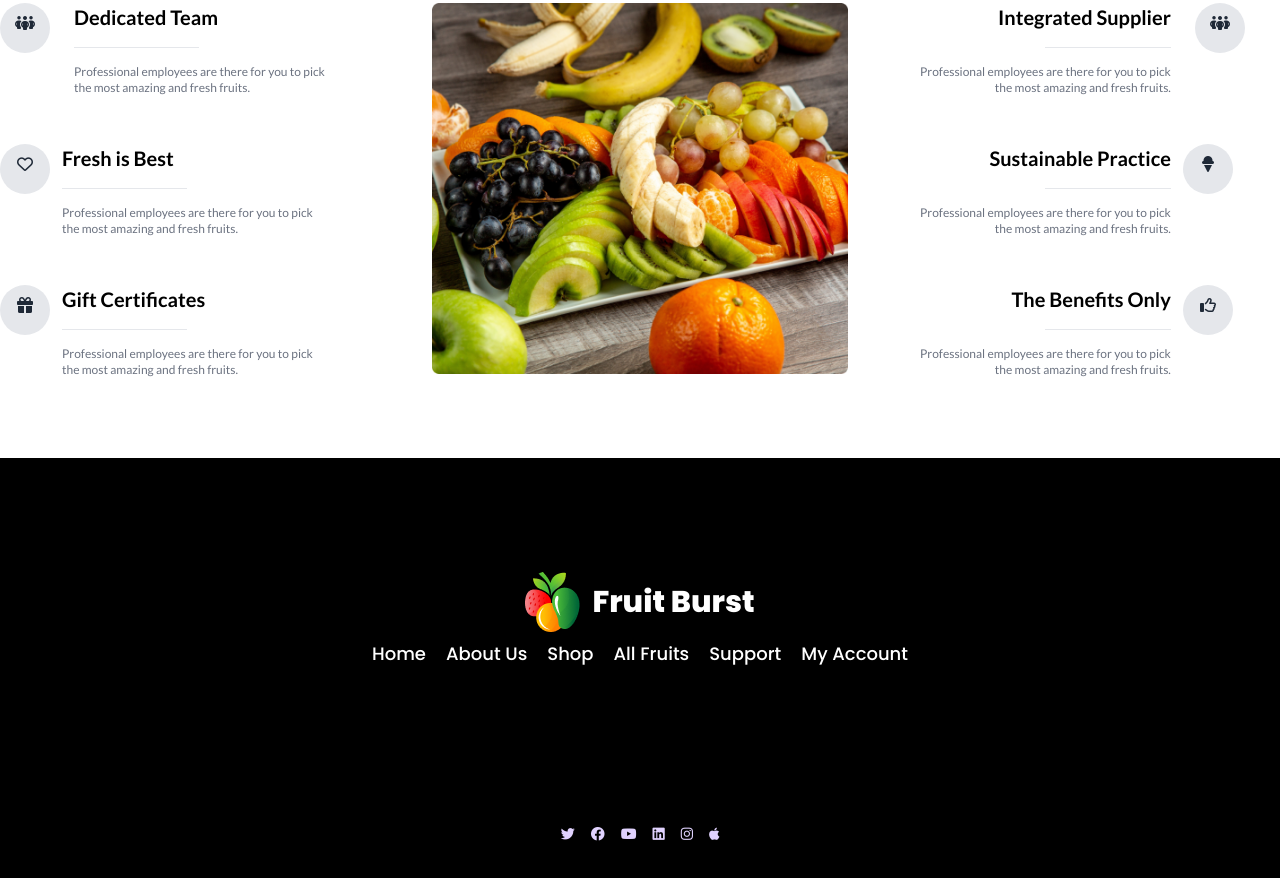
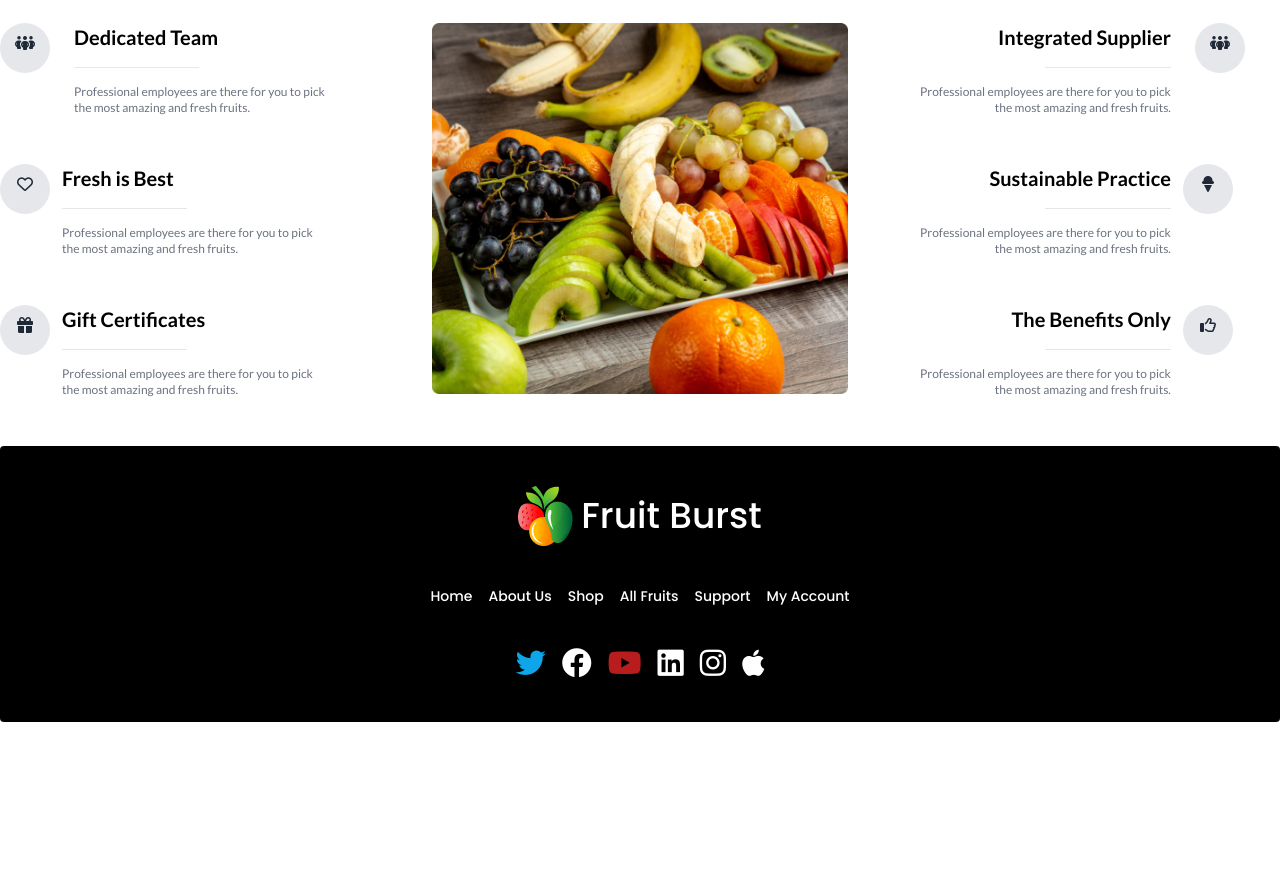
Before and after one commit to ASRAF-JAHAN/Assignment-task-three, a plain HTML site: page index.html in a window 1280 px wide. Shown: the part 2876-3754 px from the top of the page. After the commit the page ends 3598 px from the top, so only its background shows below. Drawn offline with nearby package versions, Linux system fonts and the light colour scheme.

Commit message:
footer is done finaly

```diff
--- a/index.html
+++ b/index.html
@@ -32,7 +32,7 @@
 </head>
 
 <body class="font-Lato font-Poppins ">
-  <header>
+  <header >
     <!-- nav bar section -->
     <nav class="max-w-screen-xl mx-auto mt-6 text-white  ">
       <div class="navbar  bg-[#F85559] rounded-full">
@@ -142,7 +142,7 @@
     </section>
 
   </header>
-  <main class="max-w-screen-xl mx-auto font-Lato">
+  <main class="container mx-auto font-Lato">
     <section class=" mt-10 mb-10">
       <div class="mt-32 lg:flex justify-between items-center gap-25 ">
         <div class=" flex-1">
@@ -190,7 +190,7 @@
 
     <!-- card section -->
     <section class="max-w-screen-xl lg:flex gap-4 justify-center text-center mx-auto mt-12">
-      <div class=" ">
+      <div class=" mb-5 ">
         <div class="card w-96 bg-base-100 border shadow-xl">
           <div class="border-b">
             <figure class="px-10 pt-10">
@@ -238,7 +238,7 @@
         </div>
       </div>
       <!-- apple end -->
-      <div class="">
+      <div class="mb-5">
         <div class="card w-96 bg-base-100 border shadow-xl">
           <div class="border-b">
             <figure class="px-10 pt-10">
@@ -286,7 +286,7 @@
         </div>
       </div>
       <!-- orange end -->
-      <div class="">
+      <div class="mb-5">
         <div class="card w-96 bg-base-100 border shadow-xl">
           <div class="border-b">
             <figure class="px-10 pt-10">
@@ -334,7 +334,7 @@
         </div>
       </div>
       <!-- dragon end -->
-      <div class="">
+      <div class="mb-5">
         <div class="card w-96 bg-base-100 border shadow-xl">
           <div class="border-b">
             <figure class="px-10 pt-10">
@@ -467,10 +467,10 @@
       <h2 class="text-4xl font-extrabold mb-5">Why Choose Us</h2>
       <p class="text-sm text-gray-500 ">Contrary to popular belief, is not simply random text. It has roots in a piece
         of classical <br> Latin literature from 45 BC, making it over 2000 years old.</p>
-      <div class="grid gap-4 grid-cols-1 lg:grid-cols-3 mt-10">
+      <div class="grid gap-4 grid-cols-1 md:grid-cols-3 lg:grid-cols-3 mt-10">
         <!-- box 1 -->
         <div class="flex-1">
-          <div class="lg:flex  gap-6 mb-12">
+          <div class=" lg:flex  gap-6 mb-12">
             <p class="w-[50px] h-[50px] pt-2  rounded-full bg-gray-200"><span><i
                   class="fa-solid fa-people-group"></i></span></p>
             <div class="text-center lg:text-left">
@@ -507,7 +507,7 @@
 
         </div>
         <!-- box 2 -->
-        <div class="flex-1 order-first lg:order-none ">
+        <div class="flex-1 order-first md:order-none lg:order-none ">
           <img src="./images/whychoose1.png" alt="">
         </div>
         <!-- box 3 -->
@@ -557,35 +557,35 @@
 
   </main>
   <!-- footer section -->
-  <footer class="footer footer-center p-14 mt-20 h-[500px] bg-black text-primary-content">
+  <footer class="footer footer-center mt-12  bg-black p-10 bg-base-200 text-base-content rounded">
+    <div class="text-white flex">
+      <img src="./images/logo.png" alt="">
+      <h2 class="text-4xl">Fruit Burst</h2>
+    </div>
+    <div class="grid grid-flow-col gap-4 text-white">
+      <a class="link link-hover">Home</a>
+      <a class="link link-hover">About Us</a>
+      <a class="link link-hover">Shop</a>
+      <a class="link link-hover">All Fruits</a>
+      <a class="link link-hover">Support</a>
+      <a class="link link-hover">My Account</a>
+    </div>
     <div>
-      <div class=" flex gap-3  items-center">
-        <img src="./images/logo.png" alt="">
-        <h2 class="text-3xl font-extrabold text-white">Fruit Burst</h2>
-      </div>
-      <div class="  lg:flex lg:gap-5 justify-center items-center text-lg text-white">
-        <a href="">Home</a>
-        <a href="">About Us</a>
-        <a href="">Shop</a>
-        <a href="">All Fruits</a>
-        <a href="">Support</a>
-        <a href="">My Account</a>
+      <div class="grid grid-flow-col text-white gap-4">
+        <a class="font-bold text-3xl text-sky-500" href=""><i class="fa-brands fa-twitter"></i></a>
+      <a class="font-bold text-3xl" href=""><i class="fa-brands fa-facebook"></i></a>
+      <a class="font-bold text-3xl text-red-700" href=""><i class="fa-brands fa-youtube"></i></a>
+      <a class="font-bold text-3xl" href=""><i class="fa-brands fa-linkedin"></i></a>
+      <a class="font-bold text-3xl" href=""><i class="fa-brands fa-instagram"></i></a>
+      <a class="font-bold text-3xl" href=""><i class="fa-brands fa-apple"></i></a>
+
       </div>
     </div>
-
-    <div class="flex gap-4 mt-0">
-      <a class="font-bold" href=""><i class="fa-brands fa-twitter"></i></a>
-      <a href=""><i class="fa-brands fa-facebook"></i></a>
-      <a href=""><i class="fa-brands fa-youtube"></i></a>
-      <a href=""><i class="fa-brands fa-linkedin"></i></a>
-      <a href=""><i class="fa-brands fa-instagram"></i></a>
-      <a href=""><i class="fa-brands fa-apple"></i></a>
-
-    </div>
-
   </footer>
 
 
 </body>
 
+
+
 </html>
```
